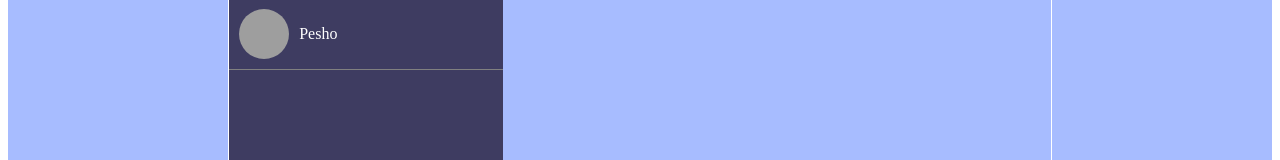
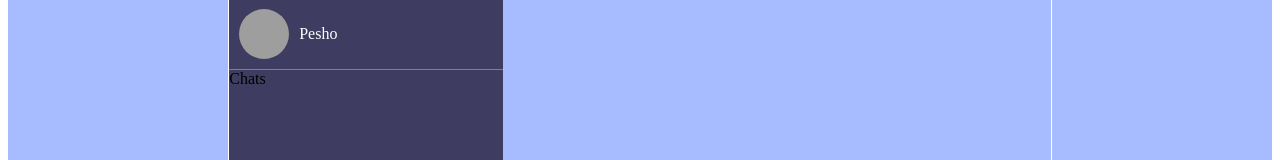
Before and after one commit to RosenGeorgievvv/React-blog-system, a React (Vite) app: page / in a window 1280 px wide. Shown: the part 177-337 px from the top of the page. Built offline with nearby package versions, Linux system fonts and the light colour scheme; grey boxes are pictures that could not be loaded.

Commit message:
Update Sidebar.jsx

```diff
--- a/src/components/Sidebar.jsx
+++ b/src/components/Sidebar.jsx
@@ -1,12 +1,14 @@
 import React from 'react'
 import Navbar from './Navbar';
 import Search from './Search';
+import Chats from './Chats';
 
 const Sidebar = () => {
   return (
     <div className='sidebar'>
         <Navbar />
         <Search />
+        <Chats />
     </div>
   )
 }
```
